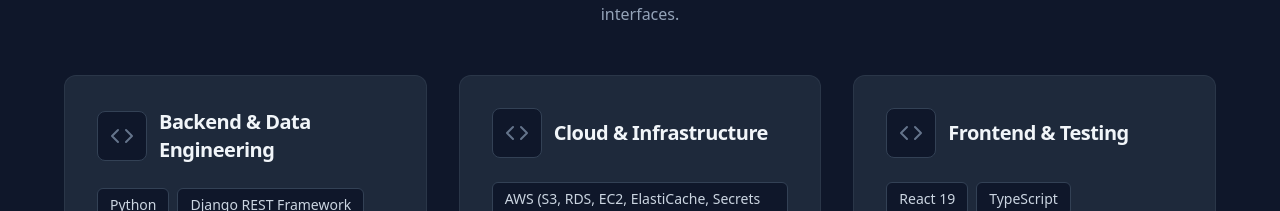
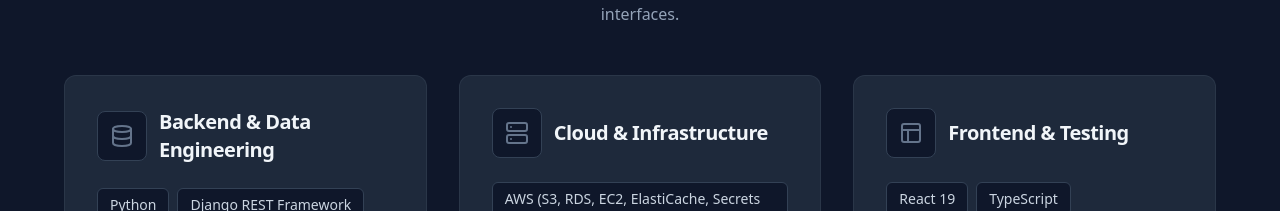
Before and after one commit to lehcimhdz/sitio_web_personal, a Next.js app: page / in a window 1280 px wide. Shown: the part 3084-3295 px from the top of the page. Built offline with nearby package versions, Linux system fonts and the light colour scheme.

Commit message:
Refactor layout, page structure, and update LinkedIn profile URL

```diff
--- a/src/app/layout.tsx
+++ b/src/app/layout.tsx
@@ -22,12 +22,12 @@ const inter = Inter({
 });
 
 export const metadata: Metadata = {
-  title: "Michel Cano - Python Developer & Backend Developer",
-  description: "Python Developer and Backend Developer with 4 years of experience building production systems. Specializes in Django, FastAPI, Airflow, AWS, and open-source tooling.",
-  keywords: "Python Developer, Backend Developer, Data Engineer, Django, FastAPI, Apache Airflow, AWS, Terraform, Michel Cano",
+  title: "Michel Cano - Python Developer & Data Engineer",
+  description: "Python Developer and Data Engineer with 5 years of experience building production systems for government institutions. Specializes in Django, FastAPI, Airflow, PySpark, AWS, Terraform, and open-source tooling.",
+  keywords: "Python Developer, Data Engineer, Django, FastAPI, Apache Airflow, PySpark, dbt, AWS, Terraform, Michel Cano, legismex, open-data-mexico",
   authors: [{ name: "Michel Cano" }],
   openGraph: {
-    title: "Michel Cano - Python Developer & Backend Developer",
+    title: "Michel Cano - Python Developer & Data Engineer",
     description: "Building production systems that eliminate manual work and scale with real-world complexity.",
     type: "website",
     locale: "en_US",
@@ -35,7 +35,7 @@ export const metadata: Metadata = {
   },
   twitter: {
     card: "summary_large_image",
-    title: "Michel Cano - Python Developer & Backend Developer",
+    title: "Michel Cano - Python Developer & Data Engineer",
     description: "Building production systems that eliminate manual work and scale with real-world complexity.",
     images: ["/og-image.png"],
   },
--- a/src/app/page.tsx
+++ b/src/app/page.tsx
@@ -17,10 +17,10 @@ export default function Home() {
     '@context': 'https://schema.org',
     '@type': 'Person',
     name: 'Michel Cano',
-    jobTitle: 'Python Developer & Backend Developer',
+    jobTitle: 'Python Developer & Data Engineer',
     url: 'https://michel-cano.netlify.app',
     sameAs: [
-      'https://www.linkedin.com/in/michel-cano-hernández',
+      'https://www.linkedin.com/in/michel-cano-hernandez-backend-python/',
       'https://github.com/lehcimhdz'
     ],
     address: {
@@ -28,7 +28,7 @@ export default function Home() {
       addressLocality: 'Mexico City',
       addressCountry: 'MX'
     },
-    knowsAbout: ['Python', 'Backend Development', 'Django', 'FastAPI', 'Apache Airflow', 'AWS', 'Terraform', 'ETL Pipelines', 'Data Engineering', 'SQL']
+    knowsAbout: ['Python', 'Data Engineering', 'Django', 'FastAPI', 'Apache Airflow', 'PySpark', 'dbt', 'AWS', 'Terraform', 'ETL Pipelines', 'medallion architecture', 'SQL', 'PostgreSQL']
   };
 
   return (
--- a/src/components/Skills.tsx
+++ b/src/components/Skills.tsx
@@ -5,10 +5,10 @@ import { fadeUp, staggerDelay } from '@/lib/animationConfig'
 
 const getIcon = (category: string) => {
   switch (category) {
-    case 'Backend Engineering': return <Server size={24} className="text-slate-500 group-hover:text-amber-400 transition-colors duration-300" />
-    case 'Frontend & Tools': return <Layout size={24} className="text-slate-500 group-hover:text-purple-400 transition-colors duration-300" />
-    case 'Data Engineering & Automation': return <Database size={24} className="text-slate-500 group-hover:text-emerald-400 transition-colors duration-300" />
-    default: return <Code size={24} className="text-slate-500 group-hover:text-blue-400 transition-colors duration-300" />
+    case 'Backend & Data Engineering': return <Database size={24} className="text-slate-500 group-hover:text-amber-400 transition-colors duration-300" />
+    case 'Cloud & Infrastructure': return <Server size={24} className="text-slate-500 group-hover:text-amber-400 transition-colors duration-300" />
+    case 'Frontend & Testing': return <Layout size={24} className="text-slate-500 group-hover:text-amber-400 transition-colors duration-300" />
+    default: return <Code size={24} className="text-slate-500 group-hover:text-amber-400 transition-colors duration-300" />
   }
 }
 
--- a/src/data/content.ts
+++ b/src/data/content.ts
@@ -8,7 +8,7 @@ export const personalInfo = {
   bio: "I build production systems that eliminate manual work and scale with real-world complexity.",
   summary: "Python Developer and Data Engineer with 5 years of experience building production systems for government institutions. Built a victim registry serving 500+ cases/year (Django, Celery, PostgreSQL, Docker) with 95% time reduction. Creator of 2 open-source libraries published on PyPI: legismex (67 modules) and open-data-mexico (async CKAN client with FastAPI server). Built production-grade data pipelines with Airflow, PySpark, dbt, and AWS provisioned with modularized Terraform. 600+ automated tests across projects.",
   social: {
-    linkedin: "https://www.linkedin.com/in/michel-cano-hern%C3%A1ndez-backend-python",
+    linkedin: "https://www.linkedin.com/in/michel-cano-hernandez-backend-python/",
     github: "https://github.com/lehcimhdz",
     email: "mailto:bmichelcano@gmail.com"
   }
```
